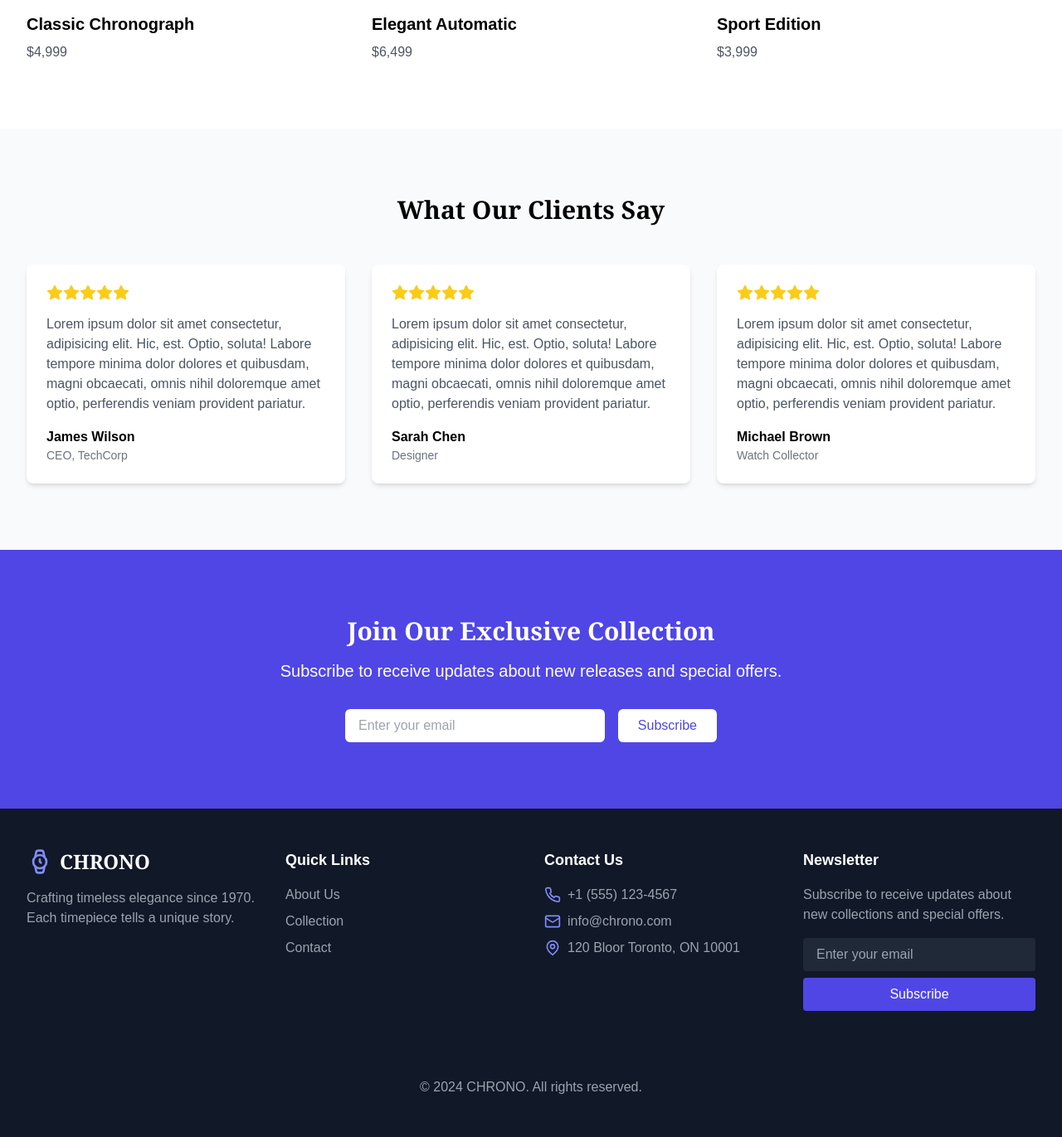
After one commit to weigilau8/css-project, a PHP site: page /xindex.html in a window 1280 px wide. The commit adds this page. Shown: the part 1285-2656 px from the top of the page at 83% size. Run offline with PHP 8.4, Linux system fonts and the light colour scheme; some web fonts are replaced.

Commit message:
Add files via upload

```diff
--- a/dist/css/style.css
+++ b/dist/css/style.css
@@ -456,6 +456,10 @@ video {
     align-items: center
 }
 
+.justify-center{
+    justify-content:center
+}
+
 .justify-between {
     justify-content: space-between
 }
@@ -568,9 +572,18 @@ video {
     background-color: #0003
 }
 
+.bg-black\/50{
+    background-color:#00000080
+}
+
 .bg-gray-50 {
     --tw-bg-opacity: 1;
     background-color: rgb(249 250 251 / var(--tw-bg-opacity))
+}
+
+.bg-gray-100 {
+    --tw-bg-opacity: 1;
+    background-color: rgb(243 244 246 / var(--tw-bg-opacity))
 }
 
 .bg-gray-800 {
@@ -604,6 +617,18 @@ video {
 .object-cover {
     -o-object-fit: cover;
     object-fit: cover
+}
+
+.p-2 {
+    padding: .3rem;
+}
+
+.p-3 {
+    padding: .5rem;
+}
+
+.p-4 {
+    padding: 1rem;
 }
 
 .p-6 {
@@ -918,6 +943,8 @@ video {
     opacity: 1
 }
 
+
+
 @media (min-width: 640px) {
     .sm\:px-3 {
         padding-left:.75rem;
--- a/index.php
+++ b/index.php
@@ -1,5 +1,5 @@
 <?php
-    include './components/header.php';
+    require './components/header.php';
 ?>
 
     <section class="relative h-screen flex items-center">
--- /dev/null
+++ b/xindex.html
@@ -0,0 +1,261 @@
+<!DOCTYPE html>
+<html lang="en">
+    <head>
+        <meta http-equiv="Content-Type" content="text/html; charset=UTF-8">
+
+        <meta name="viewport" content="width=device-width, initial-scale=1.0">
+        <title>CHRONO - Luxury Timepieces</title>
+        <link rel="stylesheet" href="./dist/css/reset.css">
+        <link rel="stylesheet" href="./dist/css/normalize.css">
+        <link rel="stylesheet" href="./dist/css/style.css">
+    </head>
+    <body>
+        <div class="sub-body">
+            <header>
+                <nav class="fixed w-full bg-white/90 backdrop-blur-sm z-50 shadow-sm">
+                    <div class="max-w-7xl mx-auto px-4 sm:px-6 lg:px-8">
+                        <div class="flex justify-between h-16">
+                            <div class="flex items-center">
+                                <a class="flex items-center space-x-2" href="./">
+                                <svg xmlns="http://www.w3.org/2000/svg" width="24" height="24" viewBox="0 0 24 24" fill="none" stroke="currentColor" stroke-width="2" stroke-linecap="round" stroke-linejoin="round" class="lucide lucide-watch h-8 w-8 text-indigo-600">
+                                    <circle cx="12" cy="12" r="6"></circle>
+                                    <polyline points="12 10 12 12 13 13"></polyline>
+                                    <path d="m16.13 7.66-.81-4.05a2 2 0 0 0-2-1.61h-2.68a2 2 0 0 0-2 1.61l-.78 4.05"></path>
+                                    <path d="m7.88 16.36.8 4a2 2 0 0 0 2 1.61h2.72a2 2 0 0 0 2-1.61l.81-4.05"></path>
+                                </svg>
+                                <span class="font-serif text-2xl font-bold">CHRONO</span>
+                                </a>
+                            </div>
+                            <div class="hidden md:flex items-center space-x-8">
+
+                                <a class="text-gray-700 hover:text-indigo-400 transition text-indigo-600" href="./">Home</a>
+                                <a class="text-gray-700 hover:text-indigo-400 transition " href="./about.php">About</a>
+                                <a class="text-gray-700 hover:text-indigo-400 transition " href="./products.php">Products</a>
+                                <a class="text-gray-700 hover:text-indigo-400 transition " href="./contact.php">Contact</a>
+                            </div>
+                            <div class="md:hidden flex items-center">
+                                <button class="text-gray-700 hover:text-indigo-600 transition">
+                                <svg xmlns="http://www.w3.org/2000/svg" width="24" height="24" viewBox="0 0 24 24" fill="none" stroke="currentColor" stroke-width="2" stroke-linecap="round" stroke-linejoin="round" class="lucide lucide-menu h-6 w-6">
+                                    <line x1="4" x2="20" y1="12" y2="12"></line>
+                                    <line x1="4" x2="20" y1="6" y2="6"></line>
+                                    <line x1="4" x2="20" y1="18" y2="18"></line>
+                                </svg>
+                                </button>
+                            </div>
+                        </div>
+                    </div>
+                </nav>
+            </header>
+            <main class="flex-grow">
+        <section class="relative h-screen flex items-center">
+            <video autoplay="" loop="" class="absolute inset-0 w-full h-full object-cover" style="filter: brightness(0.7);">
+                <source src="./dist/video/videoplayback.mp4" type="video/mp4">
+            </video>
+            <div class="relative max-w-7xl mx-auto px-4 sm:px-6 lg:px-8 text-white">
+                <h1 class="font-serif text-5xl md:text-7xl font-bold mb-6">Time is Luxury</h1>
+                <p class="text-xl md:text-2xl mb-8 max-w-2xl">Discover our collection of handcrafted timepieces that blend traditional craftsmanship with modern innovation.</p>
+                <a class="inline-flex items-center px-8 py-3 bg-indigo-600 text-white rounded-md hover:bg-indigo-700 transition group" href="./products.php">
+                    Explore Products
+                    <svg xmlns="http://www.w3.org/2000/svg" width="24" height="24" viewBox="0 0 24 24" fill="none" stroke="currentColor" stroke-width="2" stroke-linecap="round" stroke-linejoin="round" class="lucide lucide-arrow-right ml-2 h-5 w-5 group-hover:translate-x-1 transition">
+                    <path d="M5 12h14"></path>
+                    <path d="m12 5 7 7-7 7"></path>
+                    </svg>
+                </a>
+            </div>
+        </section>
+        <section class="py-20 bg-white">
+            <div class="max-w-7xl mx-auto px-4 sm:px-6 lg:px-8">
+                <h2 class="text-3xl font-serif font-bold text-center mb-12">Featured Timepieces</h2>
+                <div class="grid grid-cols-1 md:grid-cols-3 gap-8">
+                    <div class="group">
+                    <div class="relative overflow-hidden rounded-lg mb-4">
+                        <img src="./dist/img/1.jpeg" alt="Classic Chronograph" class="w-full h-80 object-cover transform group-hover:scale-105 transition duration-500">
+                        <div class="absolute inset-0 bg-black/20 group-hover:bg-black/40 transition"></div>
+                        <button class="absolute bottom-4 left-4 right-4 bg-white text-gray-900 py-2 rounded-md opacity-0 group-hover:opacity-100 transition">View Details</button>
+                    </div>
+                    <h3 class="text-xl font-semibold mb-2">Classic Chronograph</h3>
+                    <p class="text-gray-600">$4,999</p>
+                    </div>
+                    <div class="group">
+                    <div class="relative overflow-hidden rounded-lg mb-4">
+                        <img src="./dist/img/2.jpeg" alt="Elegant Automatic" class="w-full h-80 object-cover transform group-hover:scale-105 transition duration-500">
+                        <div class="absolute inset-0 bg-black/20 group-hover:bg-black/40 transition"></div>
+                        <button class="absolute bottom-4 left-4 right-4 bg-white text-gray-900 py-2 rounded-md opacity-0 group-hover:opacity-100 transition">View Details</button>
+                    </div>
+                    <h3 class="text-xl font-semibold mb-2">Elegant Automatic</h3>
+                    <p class="text-gray-600">$6,499</p>
+                    </div>
+                    <div class="group">
+                    <div class="relative overflow-hidden rounded-lg mb-4">
+                        <img src="./dist/img/3.jpeg" alt="Sport Edition" class="w-full h-80 object-cover transform group-hover:scale-105 transition duration-500">
+                        <div class="absolute inset-0 bg-black/20 group-hover:bg-black/40 transition"></div>
+                        <button class="absolute bottom-4 left-4 right-4 bg-white text-gray-900 py-2 rounded-md opacity-0 group-hover:opacity-100 transition">View Details</button>
+                    </div>
+                    <h3 class="text-xl font-semibold mb-2">Sport Edition</h3>
+                    <p class="text-gray-600">$3,999</p>
+                    </div>
+                </div>
+            </div>
+        </section>
+        <section class="py-20 bg-gray-50">
+            <div class="max-w-7xl mx-auto px-4 sm:px-6 lg:px-8">
+                <h2 class="text-3xl font-serif font-bold text-center mb-12">What Our Clients Say</h2>
+                <div class="grid grid-cols-1 md:grid-cols-3 gap-8">
+                    <div class="bg-white p-6 rounded-lg shadow-md">
+                    <div class="flex mb-4">
+                        <svg xmlns="http://www.w3.org/2000/svg" width="24" height="24" viewBox="0 0 24 24" fill="none" stroke="currentColor" stroke-width="2" stroke-linecap="round" stroke-linejoin="round" class="lucide lucide-star h-5 w-5 text-yellow-400 fill-current">
+                            <polygon points="12 2 15.09 8.26 22 9.27 17 14.14 18.18 21.02 12 17.77 5.82 21.02 7 14.14 2 9.27 8.91 8.26 12 2"></polygon>
+                        </svg>
+                        <svg xmlns="http://www.w3.org/2000/svg" width="24" height="24" viewBox="0 0 24 24" fill="none" stroke="currentColor" stroke-width="2" stroke-linecap="round" stroke-linejoin="round" class="lucide lucide-star h-5 w-5 text-yellow-400 fill-current">
+                            <polygon points="12 2 15.09 8.26 22 9.27 17 14.14 18.18 21.02 12 17.77 5.82 21.02 7 14.14 2 9.27 8.91 8.26 12 2"></polygon>
+                        </svg>
+                        <svg xmlns="http://www.w3.org/2000/svg" width="24" height="24" viewBox="0 0 24 24" fill="none" stroke="currentColor" stroke-width="2" stroke-linecap="round" stroke-linejoin="round" class="lucide lucide-star h-5 w-5 text-yellow-400 fill-current">
+                            <polygon points="12 2 15.09 8.26 22 9.27 17 14.14 18.18 21.02 12 17.77 5.82 21.02 7 14.14 2 9.27 8.91 8.26 12 2"></polygon>
+                        </svg>
+                        <svg xmlns="http://www.w3.org/2000/svg" width="24" height="24" viewBox="0 0 24 24" fill="none" stroke="currentColor" stroke-width="2" stroke-linecap="round" stroke-linejoin="round" class="lucide lucide-star h-5 w-5 text-yellow-400 fill-current">
+                            <polygon points="12 2 15.09 8.26 22 9.27 17 14.14 18.18 21.02 12 17.77 5.82 21.02 7 14.14 2 9.27 8.91 8.26 12 2"></polygon>
+                        </svg>
+                        <svg xmlns="http://www.w3.org/2000/svg" width="24" height="24" viewBox="0 0 24 24" fill="none" stroke="currentColor" stroke-width="2" stroke-linecap="round" stroke-linejoin="round" class="lucide lucide-star h-5 w-5 text-yellow-400 fill-current">
+                            <polygon points="12 2 15.09 8.26 22 9.27 17 14.14 18.18 21.02 12 17.77 5.82 21.02 7 14.14 2 9.27 8.91 8.26 12 2"></polygon>
+                        </svg>
+                    </div>
+                    <p class="text-gray-600 mb-4">Lorem ipsum dolor sit amet consectetur, adipisicing elit. Hic, est. Optio, soluta! Labore tempore minima dolor dolores et quibusdam, magni obcaecati, omnis nihil doloremque amet optio, perferendis veniam provident pariatur.</p>
+                    <div>
+                        <p class="font-semibold">James Wilson</p>
+                        <p class="text-sm text-gray-500">CEO, TechCorp</p>
+                    </div>
+                    </div>
+                    <div class="bg-white p-6 rounded-lg shadow-md">
+                    <div class="flex mb-4">
+                        <svg xmlns="http://www.w3.org/2000/svg" width="24" height="24" viewBox="0 0 24 24" fill="none" stroke="currentColor" stroke-width="2" stroke-linecap="round" stroke-linejoin="round" class="lucide lucide-star h-5 w-5 text-yellow-400 fill-current">
+                            <polygon points="12 2 15.09 8.26 22 9.27 17 14.14 18.18 21.02 12 17.77 5.82 21.02 7 14.14 2 9.27 8.91 8.26 12 2"></polygon>
+                        </svg>
+                        <svg xmlns="http://www.w3.org/2000/svg" width="24" height="24" viewBox="0 0 24 24" fill="none" stroke="currentColor" stroke-width="2" stroke-linecap="round" stroke-linejoin="round" class="lucide lucide-star h-5 w-5 text-yellow-400 fill-current">
+                            <polygon points="12 2 15.09 8.26 22 9.27 17 14.14 18.18 21.02 12 17.77 5.82 21.02 7 14.14 2 9.27 8.91 8.26 12 2"></polygon>
+                        </svg>
+                        <svg xmlns="http://www.w3.org/2000/svg" width="24" height="24" viewBox="0 0 24 24" fill="none" stroke="currentColor" stroke-width="2" stroke-linecap="round" stroke-linejoin="round" class="lucide lucide-star h-5 w-5 text-yellow-400 fill-current">
+                            <polygon points="12 2 15.09 8.26 22 9.27 17 14.14 18.18 21.02 12 17.77 5.82 21.02 7 14.14 2 9.27 8.91 8.26 12 2"></polygon>
+                        </svg>
+                        <svg xmlns="http://www.w3.org/2000/svg" width="24" height="24" viewBox="0 0 24 24" fill="none" stroke="currentColor" stroke-width="2" stroke-linecap="round" stroke-linejoin="round" class="lucide lucide-star h-5 w-5 text-yellow-400 fill-current">
+                            <polygon points="12 2 15.09 8.26 22 9.27 17 14.14 18.18 21.02 12 17.77 5.82 21.02 7 14.14 2 9.27 8.91 8.26 12 2"></polygon>
+                        </svg>
+                        <svg xmlns="http://www.w3.org/2000/svg" width="24" height="24" viewBox="0 0 24 24" fill="none" stroke="currentColor" stroke-width="2" stroke-linecap="round" stroke-linejoin="round" class="lucide lucide-star h-5 w-5 text-yellow-400 fill-current">
+                            <polygon points="12 2 15.09 8.26 22 9.27 17 14.14 18.18 21.02 12 17.77 5.82 21.02 7 14.14 2 9.27 8.91 8.26 12 2"></polygon>
+                        </svg>
+                    </div>
+                    <p class="text-gray-600 mb-4">Lorem ipsum dolor sit amet consectetur, adipisicing elit. Hic, est. Optio, soluta! Labore tempore minima dolor dolores et quibusdam, magni obcaecati, omnis nihil doloremque amet optio, perferendis veniam provident pariatur.</p>
+                    <div>
+                        <p class="font-semibold">Sarah Chen</p>
+                        <p class="text-sm text-gray-500">Designer</p>
+                    </div>
+                    </div>
+                    <div class="bg-white p-6 rounded-lg shadow-md">
+                    <div class="flex mb-4">
+                        <svg xmlns="http://www.w3.org/2000/svg" width="24" height="24" viewBox="0 0 24 24" fill="none" stroke="currentColor" stroke-width="2" stroke-linecap="round" stroke-linejoin="round" class="lucide lucide-star h-5 w-5 text-yellow-400 fill-current">
+                            <polygon points="12 2 15.09 8.26 22 9.27 17 14.14 18.18 21.02 12 17.77 5.82 21.02 7 14.14 2 9.27 8.91 8.26 12 2"></polygon>
+                        </svg>
+                        <svg xmlns="http://www.w3.org/2000/svg" width="24" height="24" viewBox="0 0 24 24" fill="none" stroke="currentColor" stroke-width="2" stroke-linecap="round" stroke-linejoin="round" class="lucide lucide-star h-5 w-5 text-yellow-400 fill-current">
+                            <polygon points="12 2 15.09 8.26 22 9.27 17 14.14 18.18 21.02 12 17.77 5.82 21.02 7 14.14 2 9.27 8.91 8.26 12 2"></polygon>
+                        </svg>
+                        <svg xmlns="http://www.w3.org/2000/svg" width="24" height="24" viewBox="0 0 24 24" fill="none" stroke="currentColor" stroke-width="2" stroke-linecap="round" stroke-linejoin="round" class="lucide lucide-star h-5 w-5 text-yellow-400 fill-current">
+                            <polygon points="12 2 15.09 8.26 22 9.27 17 14.14 18.18 21.02 12 17.77 5.82 21.02 7 14.14 2 9.27 8.91 8.26 12 2"></polygon>
+                        </svg>
+                        <svg xmlns="http://www.w3.org/2000/svg" width="24" height="24" viewBox="0 0 24 24" fill="none" stroke="currentColor" stroke-width="2" stroke-linecap="round" stroke-linejoin="round" class="lucide lucide-star h-5 w-5 text-yellow-400 fill-current">
+                            <polygon points="12 2 15.09 8.26 22 9.27 17 14.14 18.18 21.02 12 17.77 5.82 21.02 7 14.14 2 9.27 8.91 8.26 12 2"></polygon>
+                        </svg>
+                        <svg xmlns="http://www.w3.org/2000/svg" width="24" height="24" viewBox="0 0 24 24" fill="none" stroke="currentColor" stroke-width="2" stroke-linecap="round" stroke-linejoin="round" class="lucide lucide-star h-5 w-5 text-yellow-400 fill-current">
+                            <polygon points="12 2 15.09 8.26 22 9.27 17 14.14 18.18 21.02 12 17.77 5.82 21.02 7 14.14 2 9.27 8.91 8.26 12 2"></polygon>
+                        </svg>
+                    </div>
+                    <p class="text-gray-600 mb-4">Lorem ipsum dolor sit amet consectetur, adipisicing elit. Hic, est. Optio, soluta! Labore tempore minima dolor dolores et quibusdam, magni obcaecati, omnis nihil doloremque amet optio, perferendis veniam provident pariatur.</p>
+                    <div>
+                        <p class="font-semibold">Michael Brown</p>
+                        <p class="text-sm text-gray-500">Watch Collector</p>
+                    </div>
+                    </div>
+                </div>
+            </div>
+        </section>
+
+        <section class="py-20 bg-indigo-600 text-white">
+            <div class="max-w-7xl mx-auto px-4 sm:px-6 lg:px-8 text-center">
+                <h2 class="text-3xl font-serif font-bold mb-4">Join Our Exclusive Collection</h2>
+                <p class="text-xl mb-8">Subscribe to receive updates about new releases and special offers.</p>
+                <form class="max-w-md mx-auto flex gap-4" onsubmit="return confirm(&#39;Subscription Sent&#39;);">
+                    <input type="email" placeholder="Enter your email" class="flex-grow px-4 py-2 rounded-md text-gray-900 focus:outline-none focus:ring-2 focus:ring-white" required="">
+                    <button class="px-6 py-2 bg-white text-indigo-600 rounded-md hover:bg-gray-100 transition">Subscribe</button>
+                </form>
+            </div>
+        </section>
+
+
+    <!-- This is footer Page -->
+            </main>
+            <footer class="bg-gray-900 text-white">
+                <div class="max-w-7xl mx-auto px-4 sm:px-6 lg:px-8 py-12">
+                    <div class="grid grid-cols-1 md:grid-cols-4 gap-8">
+                        <div>
+                            <div class="flex items-center space-x-2 mb-4">
+                            <svg xmlns="http://www.w3.org/2000/svg" width="24" height="24" viewBox="0 0 24 24" fill="none" stroke="currentColor" stroke-width="2" stroke-linecap="round" stroke-linejoin="round" class="lucide lucide-watch h-8 w-8 text-indigo-400">
+                                <circle cx="12" cy="12" r="6"></circle>
+                                <polyline points="12 10 12 12 13 13"></polyline>
+                                <path d="m16.13 7.66-.81-4.05a2 2 0 0 0-2-1.61h-2.68a2 2 0 0 0-2 1.61l-.78 4.05"></path>
+                                <path d="m7.88 16.36.8 4a2 2 0 0 0 2 1.61h2.72a2 2 0 0 0 2-1.61l.81-4.05"></path>
+                            </svg>
+                            <span class="font-serif text-2xl font-bold">CHRONO</span>
+                            </div>
+                            <p class="text-gray-400">Crafting timeless elegance since 1970. Each timepiece tells a unique story.</p>
+                        </div>
+                        <div>
+                            <h3 class="text-lg font-semibold mb-4">Quick Links</h3>
+                            <ul class="space-y-2">
+                                <li><a href="./about.php" class="text-gray-400 hover:text-white transition">About Us</a></li>
+                                <li><a href="./products.php" class="text-gray-400 hover:text-white transition">Collection</a></li>
+                                <li><a href="./contact.php" class="text-gray-400 hover:text-white transition">Contact</a></li>
+                            </ul>
+                        </div>
+                        <div>
+                            <h3 class="text-lg font-semibold mb-4">Contact Us</h3>
+                            <ul class="space-y-2">
+                            <li class="flex items-center space-x-2">
+                                <svg xmlns="http://www.w3.org/2000/svg" width="24" height="24" viewBox="0 0 24 24" fill="none" stroke="currentColor" stroke-width="2" stroke-linecap="round" stroke-linejoin="round" class="lucide lucide-phone h-5 w-5 text-indigo-400">
+                                    <path d="M22 16.92v3a2 2 0 0 1-2.18 2 19.79 19.79 0 0 1-8.63-3.07 19.5 19.5 0 0 1-6-6 19.79 19.79 0 0 1-3.07-8.67A2 2 0 0 1 4.11 2h3a2 2 0 0 1 2 1.72 12.84 12.84 0 0 0 .7 2.81 2 2 0 0 1-.45 2.11L8.09 9.91a16 16 0 0 0 6 6l1.27-1.27a2 2 0 0 1 2.11-.45 12.84 12.84 0 0 0 2.81.7A2 2 0 0 1 22 16.92z"></path>
+                                </svg>
+                                <a href="tel:15551234567" class="text-gray-400 hover:text-white">+1 (555) 123-4567</a>
+                            </li>
+                            <li class="flex items-center space-x-2">
+                                <svg xmlns="http://www.w3.org/2000/svg" width="24" height="24" viewBox="0 0 24 24" fill="none" stroke="currentColor" stroke-width="2" stroke-linecap="round" stroke-linejoin="round" class="lucide lucide-mail h-5 w-5 text-indigo-400">
+                                    <rect width="20" height="16" x="2" y="4" rx="2"></rect>
+                                    <path d="m22 7-8.97 5.7a1.94 1.94 0 0 1-2.06 0L2 7"></path>
+                                </svg>
+                                <a href="mailto:info@chrono.com" class="text-gray-400 hover:text-white">info@chrono.com</a>
+                            </li>
+                            <li class="flex items-center space-x-2">
+                                <svg xmlns="http://www.w3.org/2000/svg" width="24" height="24" viewBox="0 0 24 24" fill="none" stroke="currentColor" stroke-width="2" stroke-linecap="round" stroke-linejoin="round" class="lucide lucide-map-pin h-5 w-5 text-indigo-400">
+                                    <path d="M20 10c0 6-8 12-8 12s-8-6-8-12a8 8 0 0 1 16 0Z"></path>
+                                    <circle cx="12" cy="10" r="3"></circle>
+                                </svg>
+                                <span class="text-gray-400">120 Bloor Toronto, ON 10001</span>
+                            </li>
+                            </ul>
+                        </div>
+                        <div>
+                            <h3 class="text-lg font-semibold mb-4">Newsletter</h3>
+                            <p class="text-gray-400 mb-4">Subscribe to receive updates about new collections and special offers.</p>
+                            <form class="space-y-2" onsubmit="return confirm(&#39;Subscription Sent&#39;);">
+                                <input type="email" placeholder="Enter your email" class="w-full px-4 py-2 rounded bg-gray-800 text-white placeholder-gray-400 focus:outline-none focus:ring-2 focus:ring-indigo-500" required="">
+                                <button class="w-full px-4 py-2 bg-indigo-600 text-white rounded hover:bg-indigo-700 transition">Subscribe</button>
+                            </form>
+                        </div>
+                    </div>
+                    <div class="border-t border-gray-800 mt-12 pt-8 text-center text-gray-400">
+                        <p>© 2024 CHRONO. All rights reserved.</p>
+                    </div>
+                </div>
+            </footer>
+
+
+
+    </div>
+    </body>
+</html>
```
Also changed, not shown: components/footer.php (+29 -0 lines), components/header.php (+25 -7 lines), products.php (+59 -47 lines), Screenshot 2024-11-26 at 5.00.46 PM.png (added).
